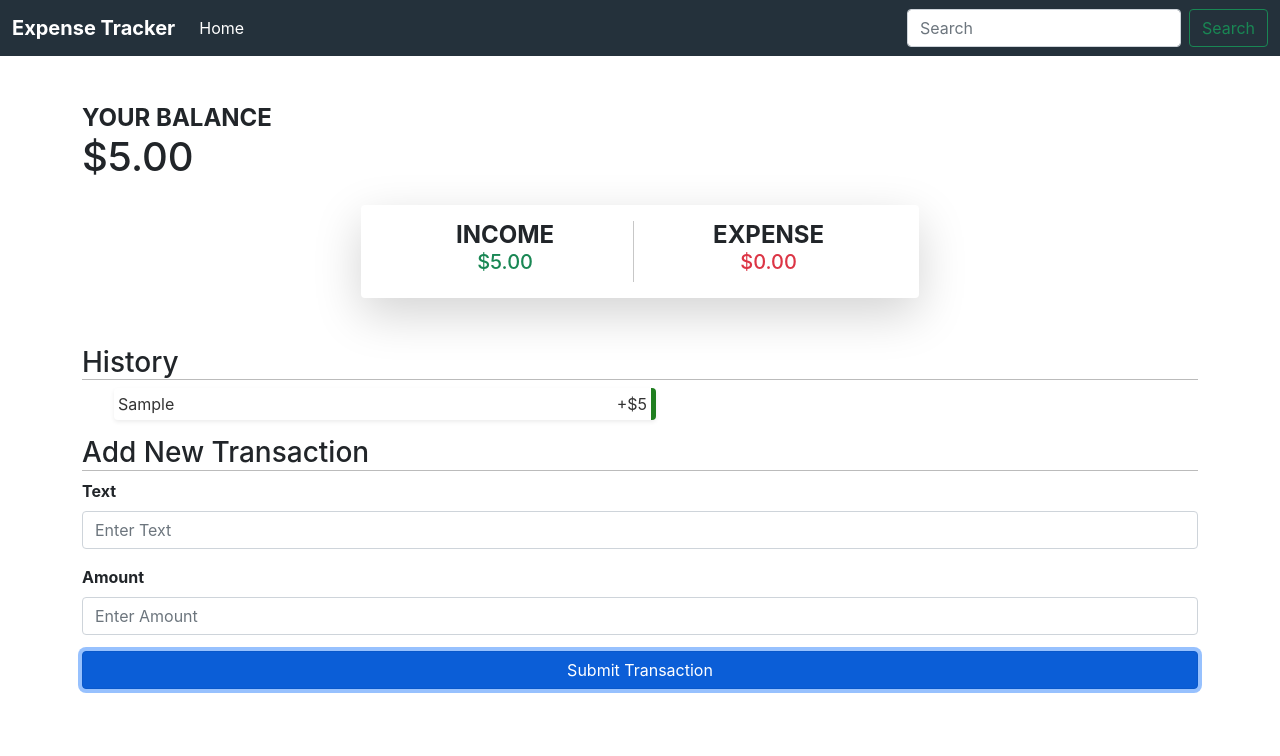
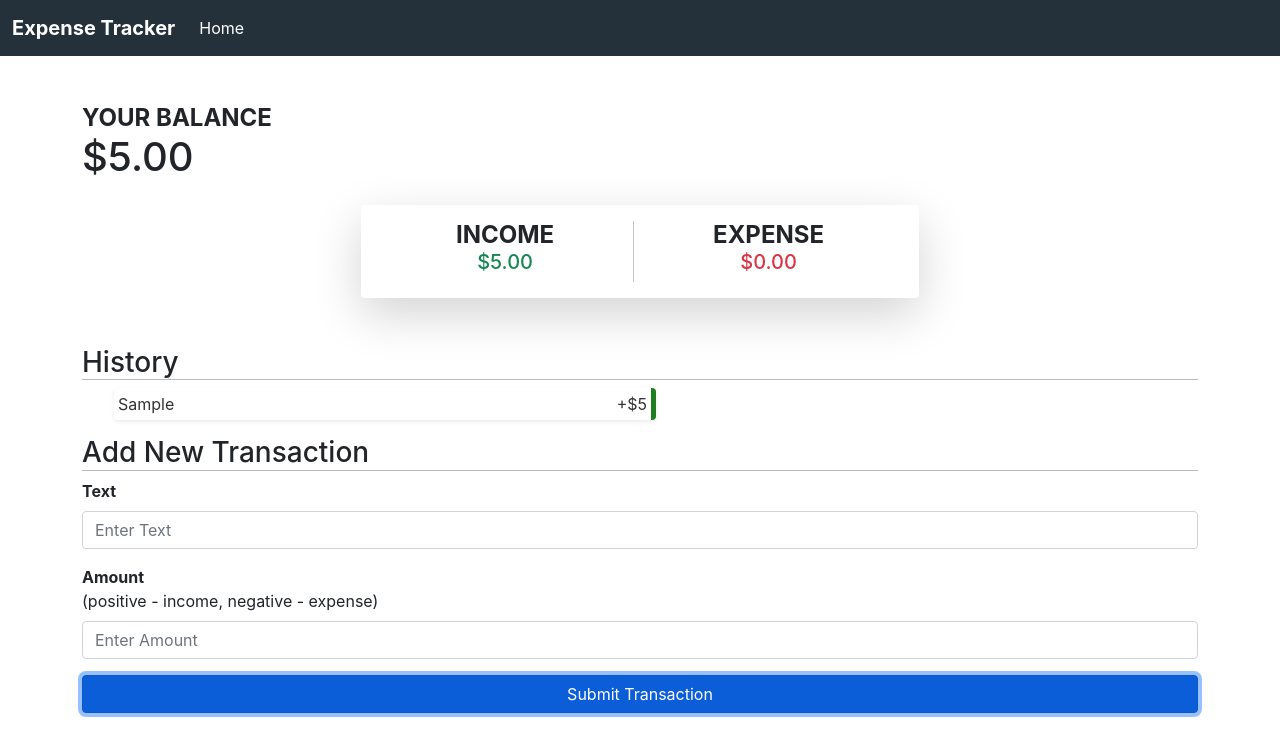
Before and after one commit to m3tac1ph4r/Expense-Tracker, a plain HTML site: page index.html in a window 1280 px wide. Both pictures are taken after typing "Sample", "5" into the empty fields and a click on the button "Submit Transaction". Drawn offline with nearby package versions, Linux system fonts and the light colour scheme.

Commit message:
final touch

```diff
--- a/index.html
+++ b/index.html
@@ -29,10 +29,10 @@
           <a class="nav-link active" aria-current="page" href="#">Home</a>
         </li>
       </ul>
-      <form class="d-flex">
-        <input class="form-control me-2" type="search" placeholder="Search" aria-label="Search">
+      <!-- <form class="d-flex">
+        <input id="searchEle" class="form-control me-2" type="search" placeholder="Search" aria-label="Search">
         <button class="btn btn-outline-success" type="submit">Search</button>
-      </form>
+      </form> -->
     </div>
     </div>
   </nav>
@@ -70,10 +70,10 @@
     <form id="form">
       <div class="mb-3">
         <label for="Text" class="form-label"><b>Text</b></label>
-        <input type="text" class="form-control" id="text" placeholder="Enter Text">
+        <input type="text" id="text" class="form-control" id="text" placeholder="Enter Text">
       </div>
       <div class="mb-3">
-        <label for="Amount" class="form-label"><b>Amount</b></label>
+        <label for="Amount" class="form-label"><b>Amount</b><br>(positive - income, negative - expense)</label>
         <input type="number" class="form-control" id="amount" placeholder="Enter Amount">
       </div>
       <button type="submit" class="btn btn-primary w-100">Submit Transaction</button>
--- a/script.js
+++ b/script.js
@@ -18,7 +18,7 @@ showTransaction();
 function addTransactionDOM(transaction) {
     const sign = transaction.amount < 0 ? "-" : "+";
     const item = document.createElement("li");
-    item.classList.add(transaction.amount < 0 ? 'minus' : 'add', 'd-flex', 'position-relative', 'justify-content-between', 'shadow-sm', 'p-1', 'mb-2', 'bg-white', 'rounded', 'w-50');
+    item.classList.add(transaction.amount < 0 ? 'minus' : 'add','trans', 'd-flex', 'position-relative', 'justify-content-between', 'shadow-sm', 'p-1', 'mb-2', 'bg-white', 'rounded', 'w-50');
     item.innerHTML = `
     ${transaction.text}<span>${sign}$${Math.abs(transaction.amount)}</span>
     <button class="delete-btn mb-1 me-2" onclick="removeTransaction(${transaction.id})">x</button>`;
```
